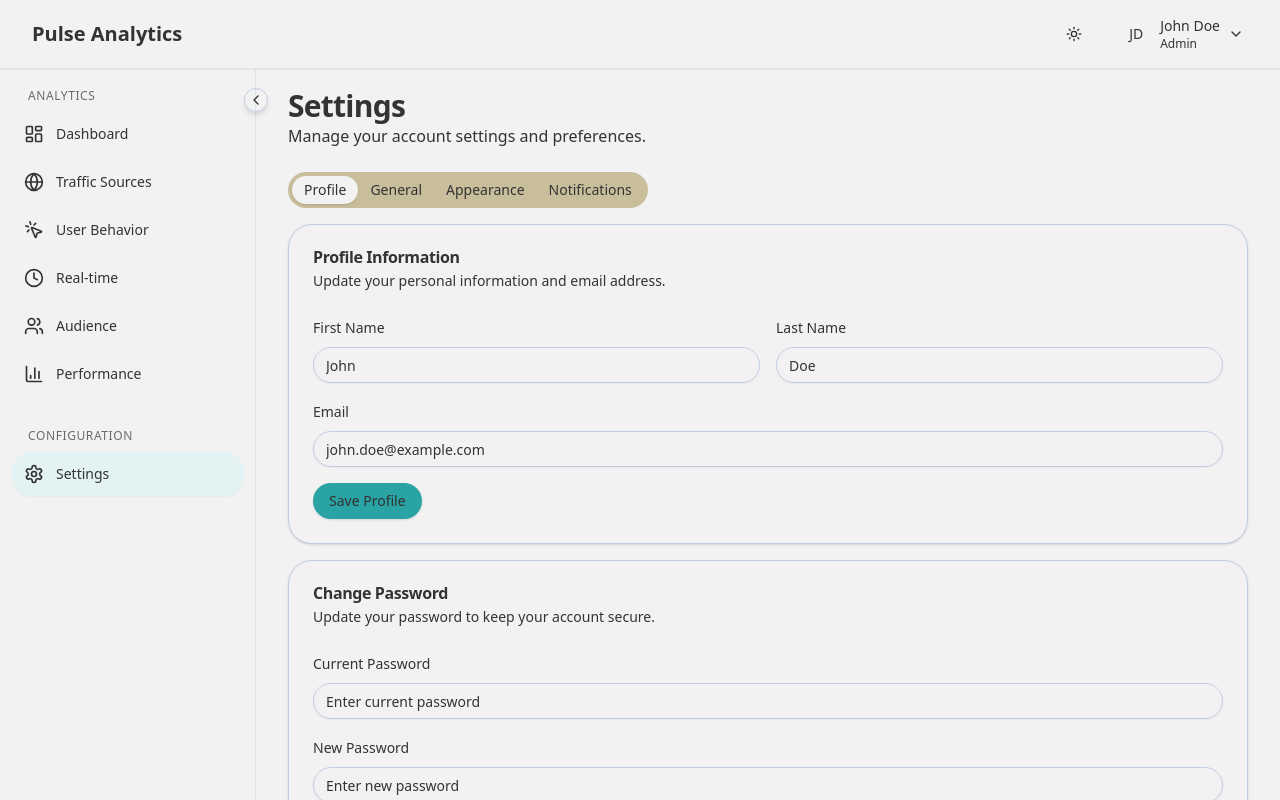
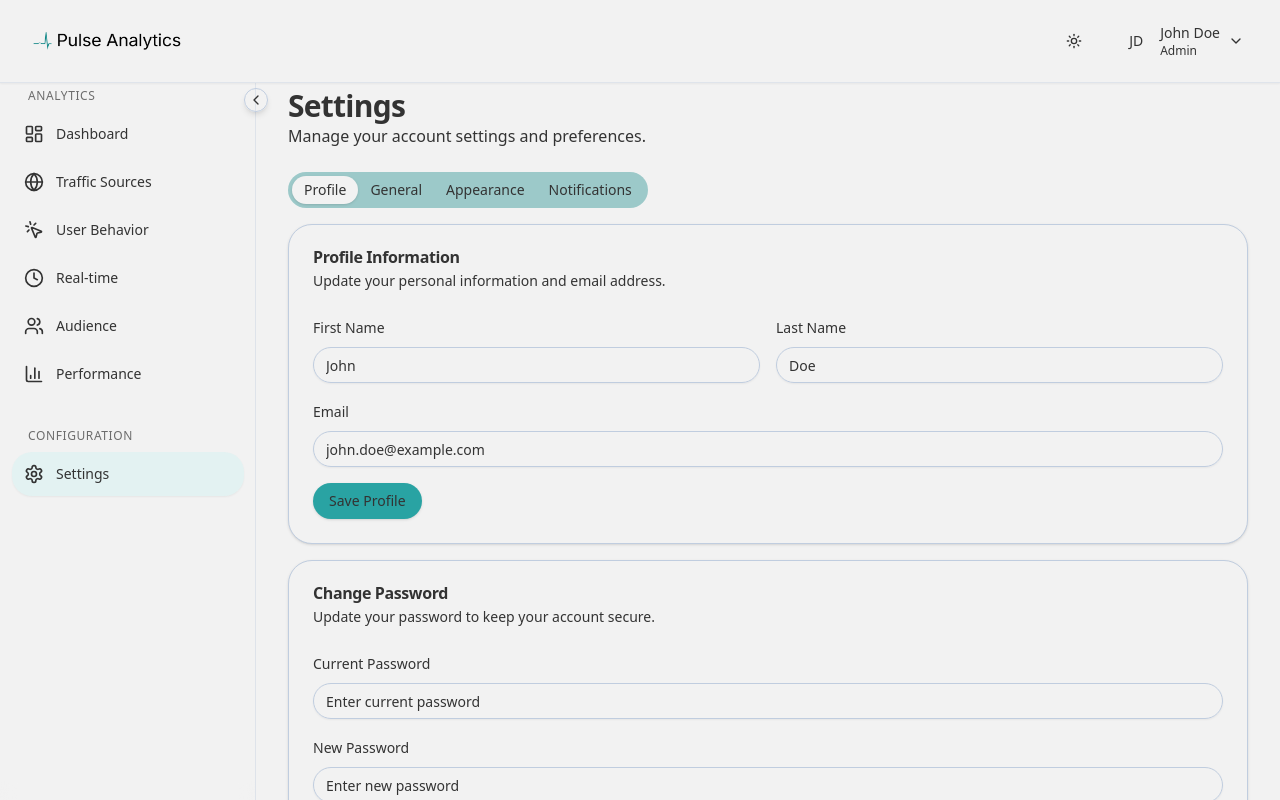
Before and after one commit to jaylenkubi/pulse-analytics, a Next.js app in the folder frontend/pulse/: page /settings in a window 1280 px wide. Shown: the top 800 px of the page. Built offline with nearby package versions, Linux system fonts and the light colour scheme.

Commit message:
frontend changes

```diff
--- a/frontend/pulse/src/components/Logo.tsx
+++ b/frontend/pulse/src/components/Logo.tsx
@@ -1,8 +1,26 @@
+import Image from 'next/image';
 import React from 'react';
 
-const Logo: React.FC = () => {
+interface LogoProps {
+  size?: 'default' | 'large';
+}
+
+const Logo: React.FC<LogoProps> = ({ size = 'default' }) => {
+  const dimensions = size === 'large'
+    ? { width: 'w-[250px]', height: 'h-[80px]' }
+    : { width: 'w-[150px]', height: 'h-[50px]' };
+
   return (
-    <div className="text-xl font-bold">Pulse Analytics</div>
+    <div className={`relative ${dimensions.width} ${dimensions.height}`}>
+      <Image
+        src="/pulse-analytics-logo-black-transparent.png"
+        alt="Pulse Analytics"
+        className="w-full h-auto object-contain"
+        sizes="(max-width: 768px) 100px, 150px"
+        priority
+        fill
+      />
+    </div>
   );
 };
 
--- a/frontend/pulse/src/pages/login.tsx
+++ b/frontend/pulse/src/pages/login.tsx
@@ -6,6 +6,7 @@ import { Input } from "@/components/ui/input";
 import { Label } from "@/components/ui/label";
 import { Card, CardContent, CardDescription, CardFooter, CardHeader, CardTitle } from "@/components/ui/card";
 import { Alert, AlertDescription } from "@/components/ui/alert";
+import Logo from "@/components/Logo";
 
 export default function LoginPage() {
   const router = useRouter();
@@ -36,7 +37,10 @@ export default function LoginPage() {
   };
 
   return (
-    <div className="min-h-screen flex items-center justify-center bg-background p-4">
+    <div className="min-h-screen flex flex-col items-center justify-center p-4 bg-[radial-gradient(circle,rgba(247,247,247,1)_30%,rgba(148,233,226,1)_100%)]">
+      <div className="mb-8">
+        <Logo size="large" />
+      </div>
       <Card className="w-full max-w-md">
         <CardHeader className="space-y-1">
           <CardTitle className="text-2xl font-bold">Welcome back</CardTitle>
--- a/frontend/pulse/src/pages/signup.tsx
+++ b/frontend/pulse/src/pages/signup.tsx
@@ -6,6 +6,7 @@ import { Input } from "@/components/ui/input";
 import { Label } from "@/components/ui/label";
 import { Card, CardContent, CardDescription, CardFooter, CardHeader, CardTitle } from "@/components/ui/card";
 import { Alert, AlertDescription } from "@/components/ui/alert";
+import Logo from "@/components/Logo";
 
 export default function SignupPage() {
   const router = useRouter();
@@ -38,7 +39,10 @@ export default function SignupPage() {
   };
 
   return (
-    <div className="min-h-screen flex items-center justify-center bg-background p-4">
+    <div className="min-h-screen flex flex-col items-center justify-center p-4 bg-[radial-gradient(circle,rgba(247,247,247,1)_30%,rgba(148,233,226,1)_100%)]">
+      <div className="mb-8">
+        <Logo size="large" />
+      </div>
       <Card className="w-full max-w-md">
         <CardHeader className="space-y-1">
           <CardTitle className="text-2xl font-bold">Create an account</CardTitle>
--- a/frontend/pulse/src/styles/globals.css
+++ b/frontend/pulse/src/styles/globals.css
@@ -19,11 +19,11 @@
     --primary-foreground: hsl(0 0% 100%); /* White text on primary */
     --sidebar-hover: hsl(180 30% 96%); /* Very light teal for hover */
     --sidebar-active: hsl(180 35% 92%); /* Light teal for active state */
-    --secondary: 45 30% 70%; /* Light gold */
+    --secondary: 180 30% 70%; /* Light teal (was gold) */
     --secondary-foreground: 0 0% 20%; /* Dark text on secondary */
-    --muted: 45 30% 70%; /* Light gold */
+    --muted: 180 30% 70%; /* Light teal (was gold) */
     --muted-foreground: 0 0% 20%; /* Dark text on secondary */
-    --accent: 300 60% 50%; /* Royal purple */
+    --accent: 180 60% 50%; /* Teal accent (was purple) */
     --accent-foreground: 0 0% 100%; /* White text on accent */
     --destructive: 0 84.2% 60.2%; /* Red for destructive actions */
     --destructive-foreground: 210 40% 98%; /* Light text on destructive */
@@ -31,7 +31,7 @@
     --input: 214.3 31.8% 81.4%; /* Slightly darker for contrast */
     --ring: 210 50% 40%; /* Deep navy blue */
     --chart-1: hsl(340 70% 50%); /* Crimson */
-    --chart-2: hsl(50 80% 60%); /* Amber */
+    --chart-2: hsl(180 80% 60%); /* Teal (was Amber) */
     --chart-3: hsl(180 65% 45%); /* Teal */
     --chart-4: hsl(300 75% 55%); /* Plum */
     --chart-5: hsl(30 85% 65%); /* Coral */
@@ -57,11 +57,11 @@
     --primary-foreground: hsl(0 0% 100%); /* White text on primary */
     --sidebar-hover: hsl(180 30% 20%); /* Dark teal for hover */
     --sidebar-active: hsl(180 35% 25%); /* Slightly lighter teal for active state */
-    --secondary: 45 30% 30%; /* Dark gold */
+    --secondary: 180 30% 30%; /* Dark teal (was gold) */
     --secondary-foreground: 0 0% 95%; /* Light text on secondary */
-    --muted: 45 30% 30%; /* Dark gold */
+    --muted: 180 30% 30%; /* Dark teal (was gold) */
     --muted-foreground: 0 0% 95%; /* Light text on secondary */
-    --accent: 300 60% 70%; /* Royal purple */
+    --accent: 180 60% 70%; /* Teal accent (was purple) */
     --accent-foreground: 0 0% 100%; /* White text on accent */
     --destructive: 0 62.8% 30.6%; /* Red for destructive actions */
     --destructive-foreground: 210 40% 98%; /* Light text on destructive */
@@ -69,7 +69,7 @@
     --input: 214.3 31.8% 41.4%; /* Slightly lighter for contrast */
     --ring: 210 50% 60%; /* Deep navy blue */
     --chart-1: hsl(340 70% 70%); /* Dark Crimson */
-    --chart-2: hsl(50 80% 80%); /* Dark Amber */
+    --chart-2: hsl(180 80% 80%); /* Dark Teal (was Amber) */
     --chart-3: hsl(180 65% 65%); /* Dark Teal */
     --chart-4: hsl(300 75% 75%); /* Dark Plum */
     --chart-5: hsl(30 85% 85%); /* Dark Coral */
```
Also changed, not shown: frontend/pulse/public/pulse-analytics-logo-black-transparent.png (added).
